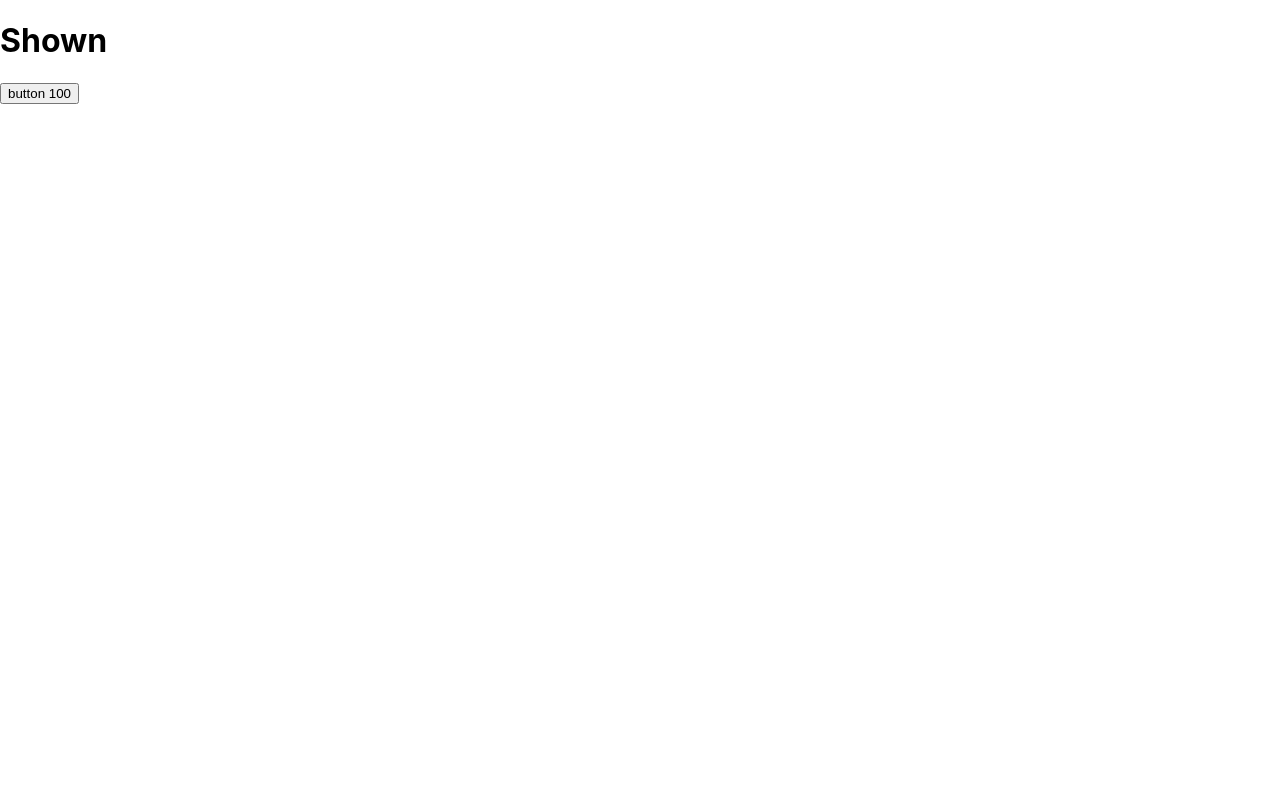
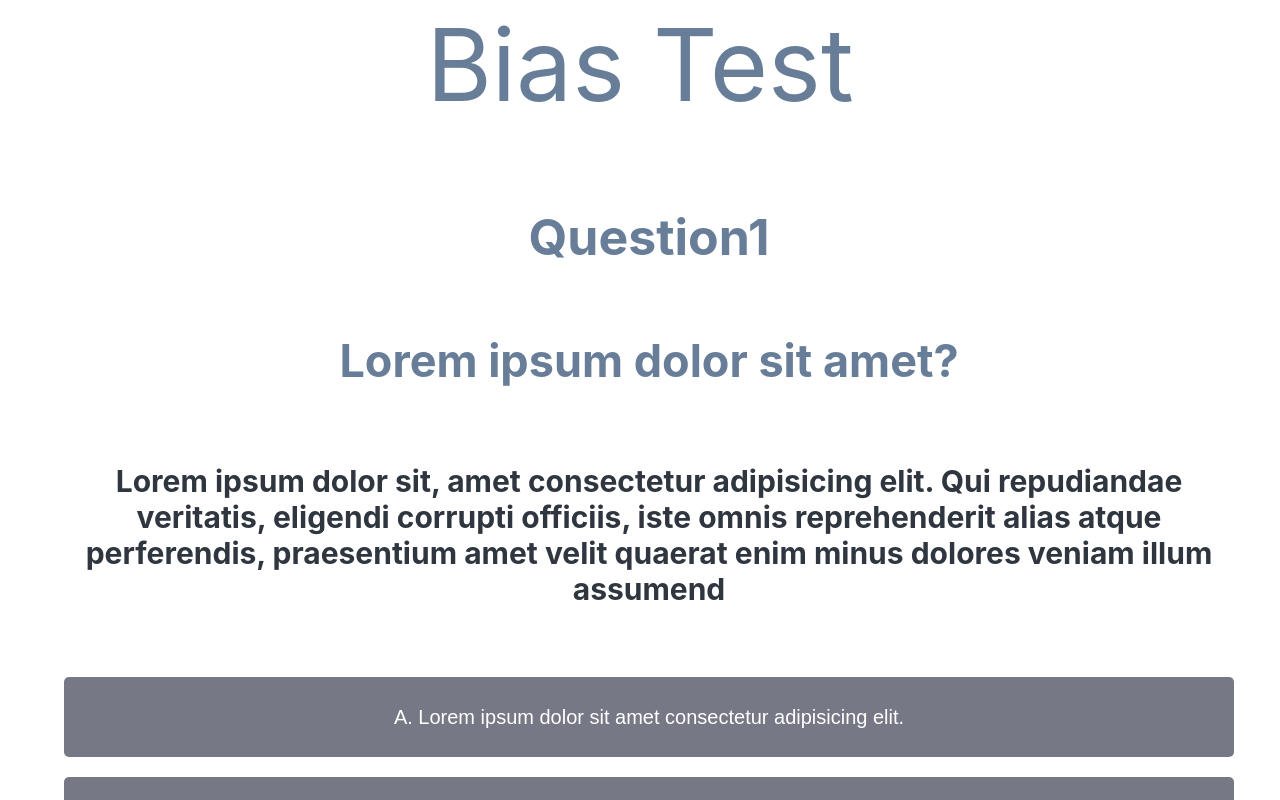
Before and after one commit to soniazzz/CS, a React (Create React App) app: page / in a window 1280 px wide. Shown: the top 800 px of the page. Built offline with nearby package versions, Linux system fonts and the light colour scheme.

Commit message:
First edition for the quiz web

```diff
--- a/src/App.js
+++ b/src/App.js
@@ -1,6 +1,19 @@
 import logo from './logo.svg';
 import './App.css';
 import {MyButton} from './components/MyButton';
+import {Title} from './components/Title';
+import {Question} from './components/Question'
+
+const question1 = {
+  index: '1',
+  question: 'Lorem ipsum dolor sit amet?',
+  description: 'Lorem ipsum dolor sit, amet consectetur adipisicing elit. Qui repudiandae veritatis, eligendi corrupti officiis, iste omnis reprehenderit alias atque perferendis, praesentium amet velit quaerat enim minus dolores veniam illum assumend',
+  ChoiceA: 'A. Lorem ipsum dolor sit amet consectetur adipisicing elit.',
+  ChoiceB: 'B. Lorem ipsum dolor sit amet consectetur.',
+  ChoiceC: 'C. Lorem ipsum dolor sit amet, consectetur adipisicing.',
+  ChoiceD: 'D. Lorem ipsum dolor sit amet.',
+}
+
 
 function App() {
  /* return (
@@ -22,8 +35,19 @@ function App() {
       <MyButton/>
     </div>
   );*/
-  return(
-    <MyButton  title={"button"}/>
+  return (
+    <div>
+      <Title />
+      <Question
+        index={question1.index}
+        question={question1.question}
+        description={question1.description}
+        ChoiceA={question1.ChoiceA}
+        ChoiceB={question1.ChoiceB}
+        ChoiceC={question1.ChoiceC}
+        ChoiceD={question1.ChoiceD}
+      />
+    </div>
   )
 
 
--- /dev/null
+++ b/src/components/ChoiceBar.css
@@ -0,0 +1,16 @@
+
+*.choiceBar button{
+
+  background-color: #767886;
+
+  color: white;
+  padding: 10px 20px;
+  width: 1170px;
+  height: 80px;
+  text-align: center;
+  text-decoration: none;
+  font-size: 20px;
+  border-radius: 5px;
+  border: none;
+  cursor: pointer;
+}
--- /dev/null
+++ b/src/components/ChoiceBar.jsx
@@ -0,0 +1,13 @@
+import './ChoiceBar.css'
+export function ChoiceBar(props) {
+  const { choice } = props
+  const onclick = () => {
+    alert('Choice Saved')
+  }
+
+  return (
+    <div className='choiceBar'>
+      <button onClick={onclick}>{choice}</button>
+    </div>
+  )
+}
--- /dev/null
+++ b/src/components/Question.css
@@ -0,0 +1,32 @@
+*.questionBox {
+  width: 90vw;
+  max-width: 1170px;
+  margin: 5rem auto;
+  display: grid;
+  gap: 2rem;
+}
+
+.questionBox h4{
+  color: #677d98;
+ font-size: 50px ;
+ margin-top: 0.1rem;
+ text-align: center;
+}
+
+.questionBox h5{
+  color: #677d98;
+ font-size: 45px ;
+ margin-top: 0.1rem;
+ text-align: center;
+}
+
+.questionBox h6{
+  color: #2f363f;
+ font-size: 30px ;
+ margin-top: 0.1rem;
+ text-align: center;
+}
+
+.questionBox ChoiceBar{
+  margin: auto;
+}
--- /dev/null
+++ b/src/components/Question.jsx
@@ -0,0 +1,22 @@
+import './Question.css'
+import {ChoiceBar} from './ChoiceBar'
+export function Question(props) {
+
+ const { index, question, description, ChoiceA, ChoiceB, ChoiceC, ChoiceD} = props
+  return (
+    <div className='questionBox'>
+      <section>
+        <h4>{'Question' + index}</h4>
+        <h5>{question}</h5>
+        <h6>{description}</h6>
+        <ChoiceBar choice={ChoiceA}></ChoiceBar>
+        <br />
+        <ChoiceBar choice={ChoiceB}></ChoiceBar>
+        <br />
+        <ChoiceBar choice={ChoiceC}></ChoiceBar>
+        <br />
+        <ChoiceBar choice={ChoiceD}></ChoiceBar>
+      </section>
+    </div>
+  )
+}
--- /dev/null
+++ b/src/components/Title.css
@@ -0,0 +1,6 @@
+*.title {
+ color: #677d98;
+ font-size: 100px ;
+ margin-top:0.25rem;
+ text-align: center;
+}
--- /dev/null
+++ b/src/components/Title.jsx
@@ -0,0 +1,5 @@
+import './Title.css'
+export function Title(props) {
+  const title = 'Bias Test'
+  return <div className='title'>{title}</div>
+}
```
Also changed, not shown: src/App.css (line endings or trailing spaces).
